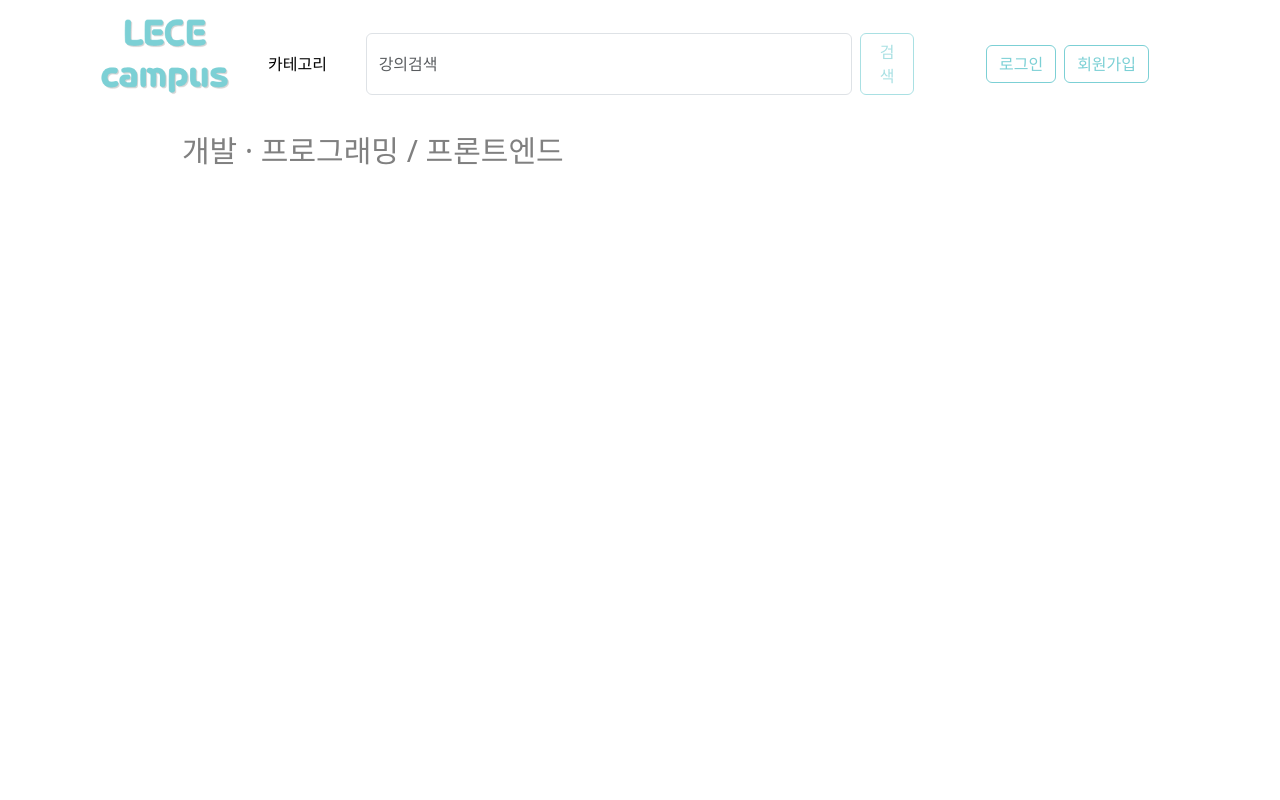
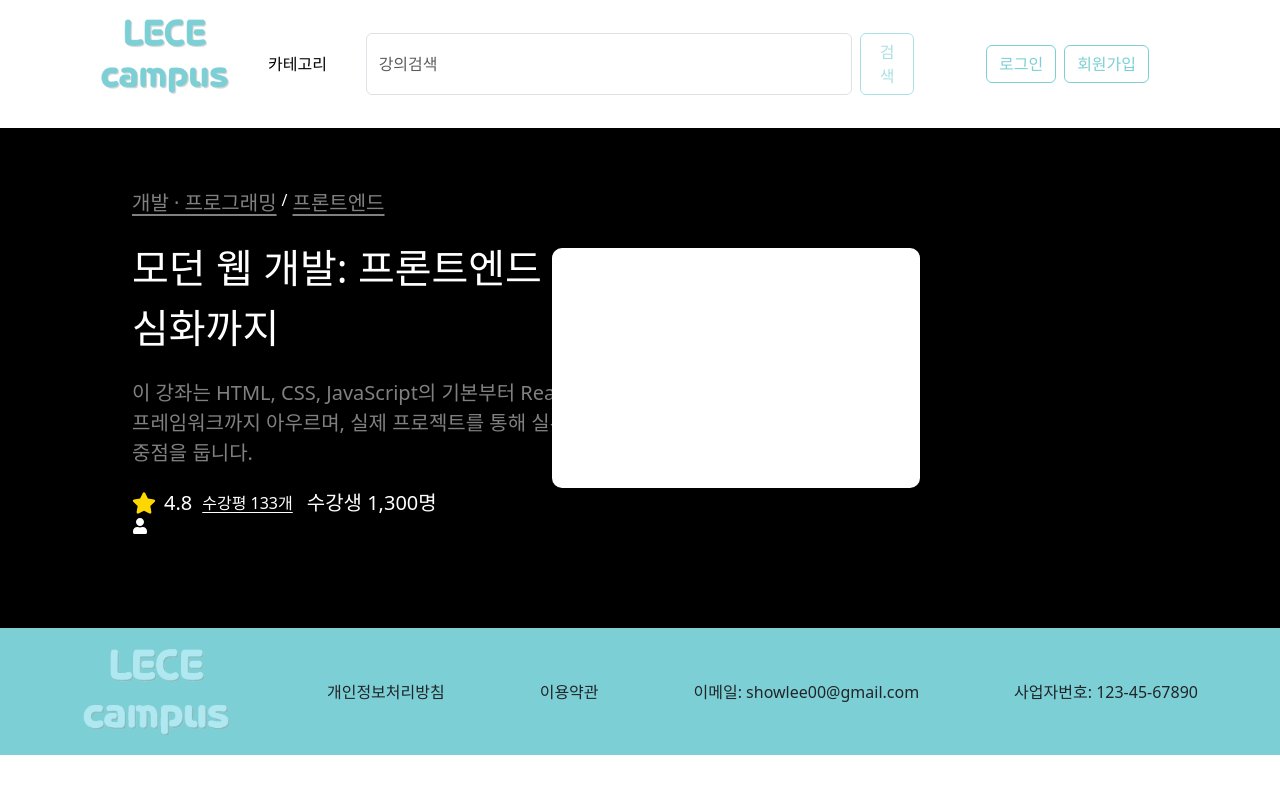
Before and after one commit to clzks/GoingUpDragon, a React (Create React App) app in the folder my-app/: page / in a window 1280 px wide. Shown: the top 800 px of the page. Built offline with nearby package versions, Linux system fonts and the light colour scheme.

Commit message:
강의상세페이지 배너 작업중  - 강사명 , 태그 남음

```diff
--- a/my-app/src/components/courseDetailPage/banner/CourseThumnail.jsx
+++ b/my-app/src/components/courseDetailPage/banner/CourseThumnail.jsx
@@ -7,11 +7,11 @@ const CourseThumnail = () => {
 
 const StyledThumnail = styled.div`
   position: absolute; /* 부모를 기준으로 위치 지정 */
-  width: 640px;
-  height: 360px;
+  width: 368px;
+  height: 240px;
   background-color: white;
   right: 360px; /* 부모의 오른쪽 끝에서 10px 떨어짐 */
-  top: 200px; /* 부모의 위쪽에서 20px 떨어짐 */
+  top: 120px; /* 부모의 위쪽에서 20px 떨어짐 */
   border-radius: 10px;
 `;
 
--- a/my-app/src/components/courseDetailPage/banner/DetailCourseBanner.jsx
+++ b/my-app/src/components/courseDetailPage/banner/DetailCourseBanner.jsx
@@ -2,47 +2,111 @@ import React from "react";
 import styled from "styled-components";
 import CourseThumnail from "./CourseThumnail";
 import { Container } from "react-bootstrap";
+import RatingStar from "../../common/icons/RatingStar";
+import { FaUser } from "react-icons/fa";
 
 const DetailCourseBanner = ({ lectureData, enrollmentData }) => {
   const { mainCategory, secondaryCategory, title, keyPoint, tags } =
     lectureData;
   const { instructor, rating, reviews, students } = enrollmentData;
 
+  const reviewText = ` 수강평 ${reviews.toLocaleString()}개`;
+  const studentText = ` 수강생 ${students.toLocaleString()}명`; // 천 단위로 , 추가를 위해 toLocaleString 사용
+
   return (
-    <div>
-      <StyledBanner>
+    <StyledBannerBackground>
+      <StyledBannerContainer>
         <CourseThumnail></CourseThumnail>
-        <StyledCategoryText>
-          {mainCategory} / {secondaryCategory}
-        </StyledCategoryText>
-        <StyledBannerText>ㅇㅇ</StyledBannerText>
-        <StyledBannerText>ㅇㅇ</StyledBannerText>
-      </StyledBanner>
-    </div>
+        <StyledCategoryTextContainer>
+          <StyledCategoryText>{mainCategory}</StyledCategoryText>/
+          <StyledCategoryText>{secondaryCategory}</StyledCategoryText>
+        </StyledCategoryTextContainer>
+        <StyledBannerTitle>{title}</StyledBannerTitle>
+        <StyledBannerKeyPoint>{keyPoint}</StyledBannerKeyPoint>
+        <StyledEnrollmentContainer>
+          <RatingStar></RatingStar>
+          <StyledEnrollmentText>{rating}</StyledEnrollmentText>
+          <StyledReviewText>{reviewText}</StyledReviewText>
+          <StyledEnrollmentText>{studentText}</StyledEnrollmentText>
+        </StyledEnrollmentContainer>
+        <StyledFaUser></StyledFaUser>
+      </StyledBannerContainer>
+    </StyledBannerBackground>
   );
 };
 
-const StyledBanner = styled(Container)`
-  min-height: 900px;
+const StyledBannerBackground = styled.div`
+  background-color: black;
+  min-height: 500px;
+  height: auto;
   position: relative;
-  flex-direction: column;
   color: white;
 `;
 
-const StyledBannerText = styled.span`
-  justify-content: flex-start; /* 왼쪽 정렬 */
-  padding-left: 100px; /* 왼쪽 여백 */
-  margin-top: 20px;
+const StyledBannerContainer = styled(Container)`
+  flex-direction: column;
+  display: flex;
 `;
 
-const StyledCategoryText = styled(StyledBannerText)`
-  margin-top: 80px;
+const StyledCategoryTextContainer = styled.div`
+  margin-top: 60px;
+  display: flex;
+  padding-left: 45px; /* 왼쪽 여백 */
+`;
+
+const StyledCategoryText = styled.span`
   color: gray;
-  font-size: 30px;
+  font-size: 20px;
+  text-decoration: underline; /* 테스트 밑줄 */
+  text-underline-offset: 4px; /* 간격 설정 */
+  padding-right: 5px;
+  padding-left: 5px;
+`;
+
+const StyledBannerText = styled.span`
+  margin-left: 50px;
+  margin-top: 20px;
+  justify-content: flex-start; /* 왼쪽 정렬 */
 `;
 
 const StyledBannerTitle = styled(StyledBannerText)`
-  margin-top: 150px;
+  font-size: 40px;
+  width: 640px; /* 컨테이너 너비 */
+  overflow-wrap: break-word; /* 단어를 강제로 줄바꿈 */
+  word-break: keep-all; /* 띄어쓰기가 없는 단어는 한 줄에 유지 */
+`;
+
+const StyledBannerKeyPoint = styled(StyledBannerText)`
+  font-size: 20px;
+  width: 640px;
+  overflow-wrap: break-word; /* 단어를 강제로 줄바꿈 */
+  word-break: keep-all; /* 띄어쓰기가 없는 단어는 한 줄에 유지 */
+  color: gray;
+`;
+
+const StyledEnrollmentContainer = styled.div`
+  padding-left: 50px; /* 왼쪽 여백 */
+  display: flex;
+  margin-top: 20px;
+  align-items: center;
+`;
+
+const StyledEnrollmentText = styled.span`
+  font-size: 20px;
+  padding-left: 8px;
+`;
+
+const StyledReviewText = styled.button`
+  background: transparent; /* 배경 투명 */
+  border: none; /* 테두리 제거 */
+  padding-left: 10px;
+  text-decoration: underline; /* 테스트 밑줄 */
+  text-underline-offset: 3px; /* 간격 설정 */
+  color: white;
+`;
+
+const StyledFaUser = styled(FaUser)`
+  margin-left: 50px;
 `;
 
 export default DetailCourseBanner;
```
